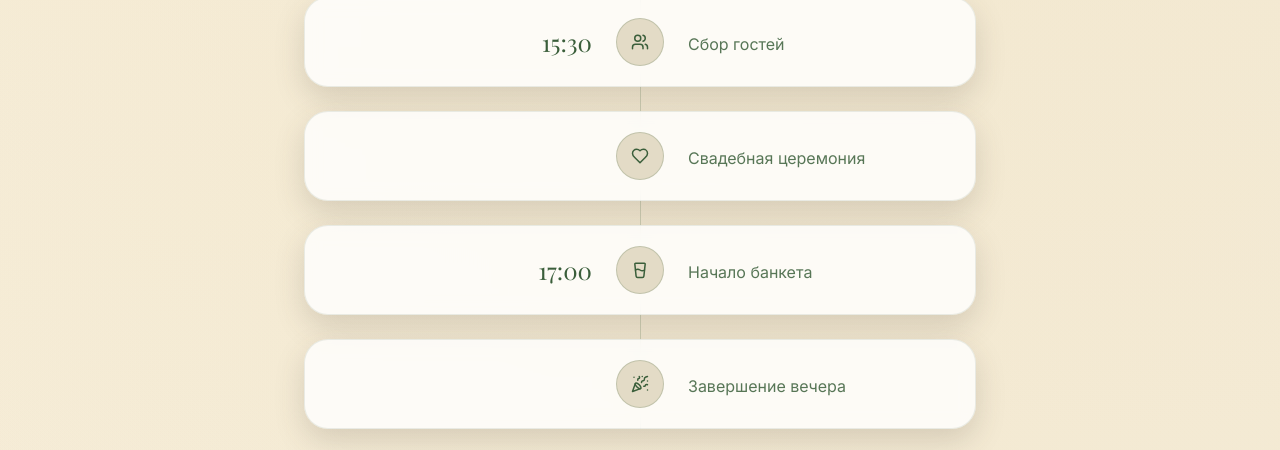
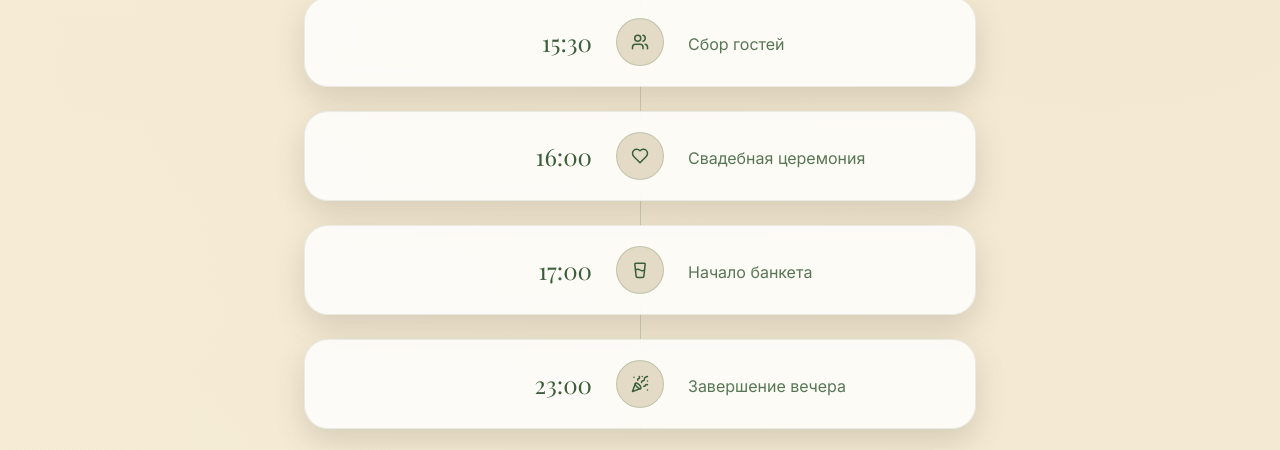
Before and after one commit to Mautiacan/wedding-invitation, a Next.js app: page / in a window 1280 px wide. Shown: the part 1157-1607 px from the top of the page. Built offline with nearby package versions, Linux system fonts and the light colour scheme.

Commit message:
fix: always show timeline time on desktop and Safari

```diff
--- a/components/Timeline.tsx
+++ b/components/Timeline.tsx
@@ -26,11 +26,7 @@ export function Timeline() {
                   className="glass-card relative ml-12 p-5 sm:mx-auto sm:grid sm:max-w-2xl sm:grid-cols-[1fr_auto_1fr] sm:items-center"
                 >
                   <div className="hidden sm:block">
-                    {index % 2 === 0 && (
-                      <p className="text-right font-serif text-2xl text-forest-bark">
-                        {item.time}
-                      </p>
-                    )}
+                    <p className="text-right font-serif text-2xl text-forest-bark">{item.time}</p>
                   </div>
                   <div className="absolute -left-10 top-1/2 flex h-8 w-8 -translate-y-1/2 items-center justify-center rounded-full border border-forest-bark/20 bg-forest-cream text-forest-bark sm:static sm:mx-6 sm:h-12 sm:w-12 sm:translate-y-0">
                     <Icon size={18} />
```
